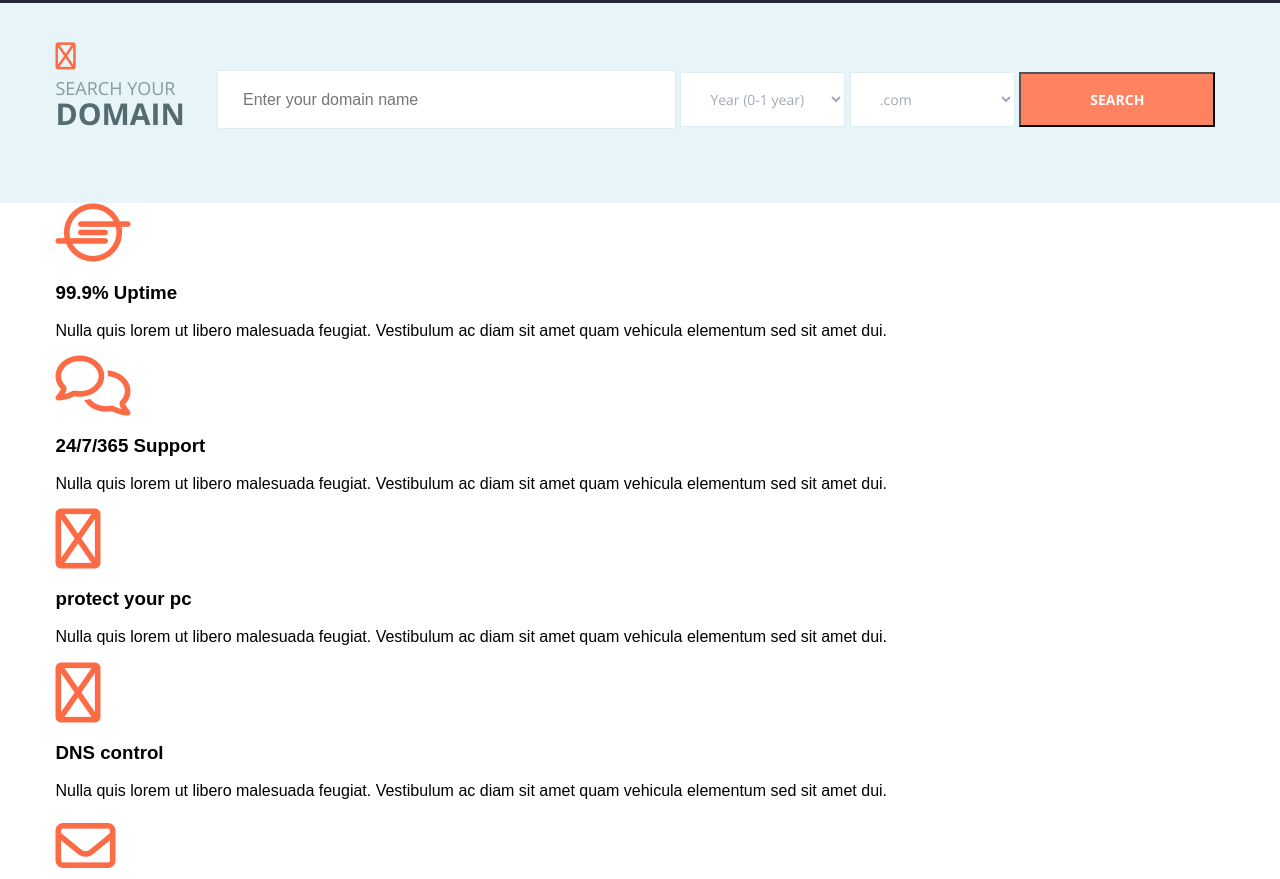
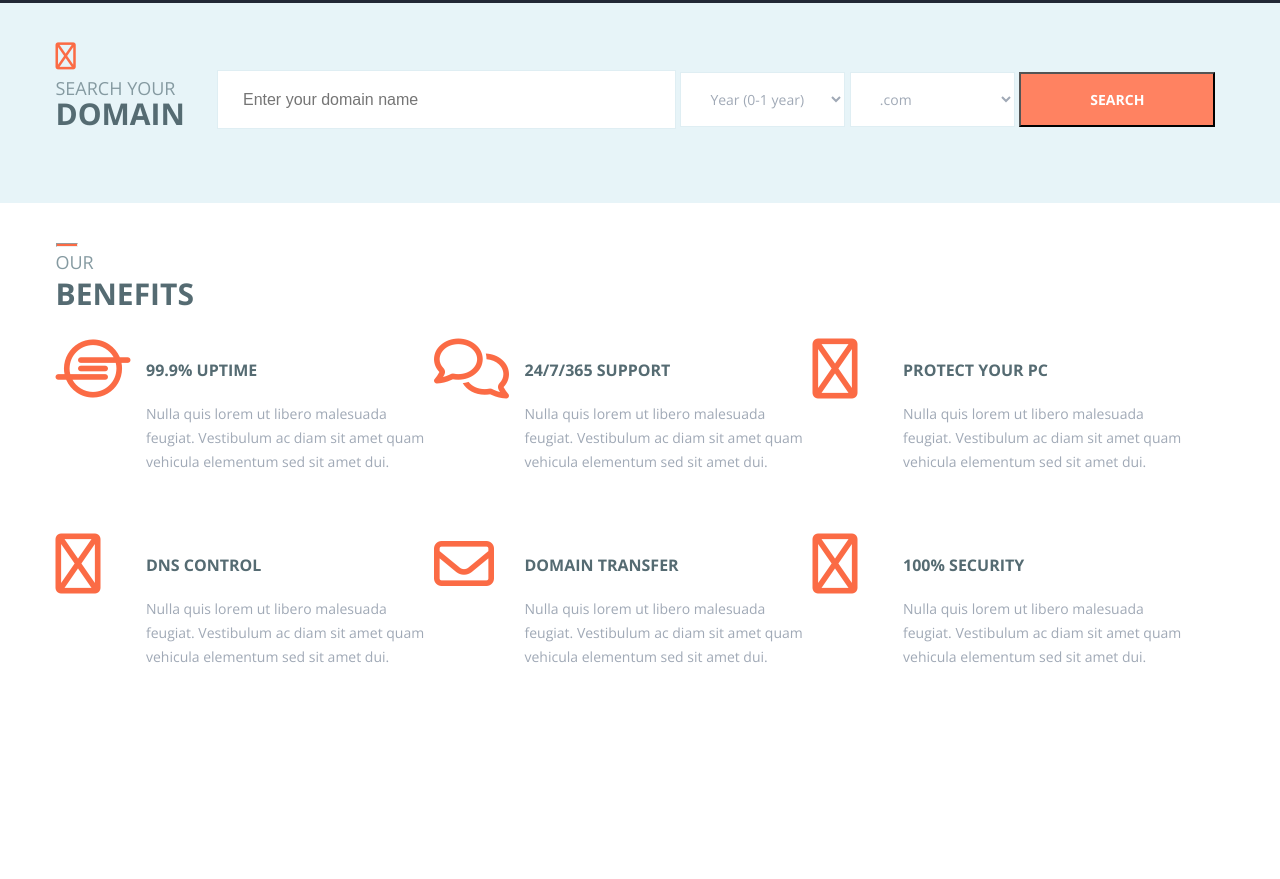
Before and after one commit to killthesound17/Awesome-hosting, a plain HTML site: page index.html in a window 1280 px wide. Shown: the part 743-1622 px from the top of the page. After the commit the page ends 1442 px from the top, so only its background shows below. Drawn offline with nearby package versions, Linux system fonts and the light colour scheme.

Commit message:
Benefits secrtion update

```diff
--- a/index.html
+++ b/index.html
@@ -73,7 +73,9 @@
         <section class="benefits">
             <div class="container">
                 <div class="benefits-title">
-
+                <hr>
+                <p>Our</p>
+                <h3>benefits</h3>
                 </div>
                 <div class="benefits-item">
                     <i class="fa fa-ioxhost" aria-hidden="true"></i>
--- a/styles/style-hosting.css
+++ b/styles/style-hosting.css
@@ -133,16 +133,13 @@ form {
     display: inline-block;
     vertical-align: bottom;
 }
-
 form input[type="text"] {
     padding-left: 25px;
     width: 430px;
     height: 55px;
     border: 1px solid #dfeef3;
     background-color: #ffffff;
-
 }
-
 form select[name="year"] {
     width: 165px;
     height: 55px;
@@ -154,7 +151,6 @@ form select[name="year"] {
     font-size: 14px;
     font-weight: 400;
 }
-
 form select[name="domain"] {
     width: 165px;
     height: 55px;
@@ -176,16 +172,71 @@ font-size: 14px;
     font-weight: 700;
     text-transform: uppercase;
 }
+.benefits-title hr {
+    width:20px;
+    height: 2px;
+    margin: 0px;
+    text-align: left;
+    margin-top: 40px;
+    background-color: #fb6b45;
+}
 
+.benefits-title h3{
+    margin: 0px;
+    font-family: "Open Sans";
+line-height: 31px;
+text-transform: uppercase;
+    color: #556b72;
+font-size: 30px;
+font-weight: 700;
+}
 
-
-
-
-
+.benefits-title p {
+    margin: 0px;
+    color: #859aa1;
+    font-size: 18px;
+    font-weight: 400;
+    font-family: "Open Sans";
+    line-height: 31px;
+    text-transform: uppercase;
+}
+.benefits-item {
+        width: 32%;
+    display: inline-block;
+    margin-top: 30px;
+    margin-bottom: 30px;
+}
 .benefits-item .fa {
     color: #fb6b45;
     /* font-family: "Font Awesome"; */
     font-size: 60px;
     font-weight: 400;
     text-transform: uppercase;
+    display: inline-block;
+    vertical-align: top;
+    width: 23%;
+
 }
+
+.itemtext {
+    display: inline-block;
+    width: 75%;
+}
+
+.itemtext h3 {
+    color: #556b72;
+font-family: "Open Sans";
+font-size: 16px;
+font-weight: 700;
+line-height: 31px;
+text-transform: uppercase;
+}
+
+.itemtext p {
+    color: #a0a9b6;
+font-family: "Open Sans";
+font-size: 14px;
+font-weight: 400;
+line-height: 24px;
+    margin: 0px;
+}
```
Lines whose indentation alone changed are shown as unchanged.
